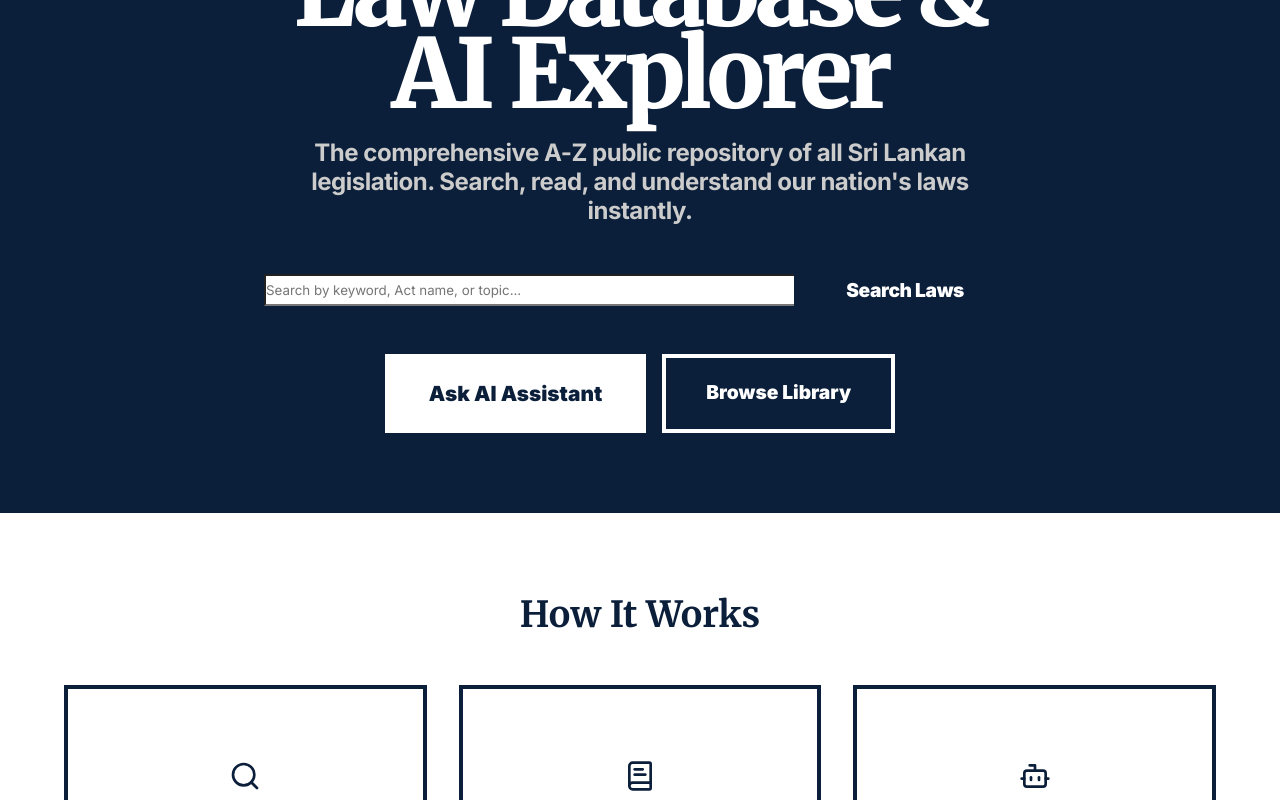
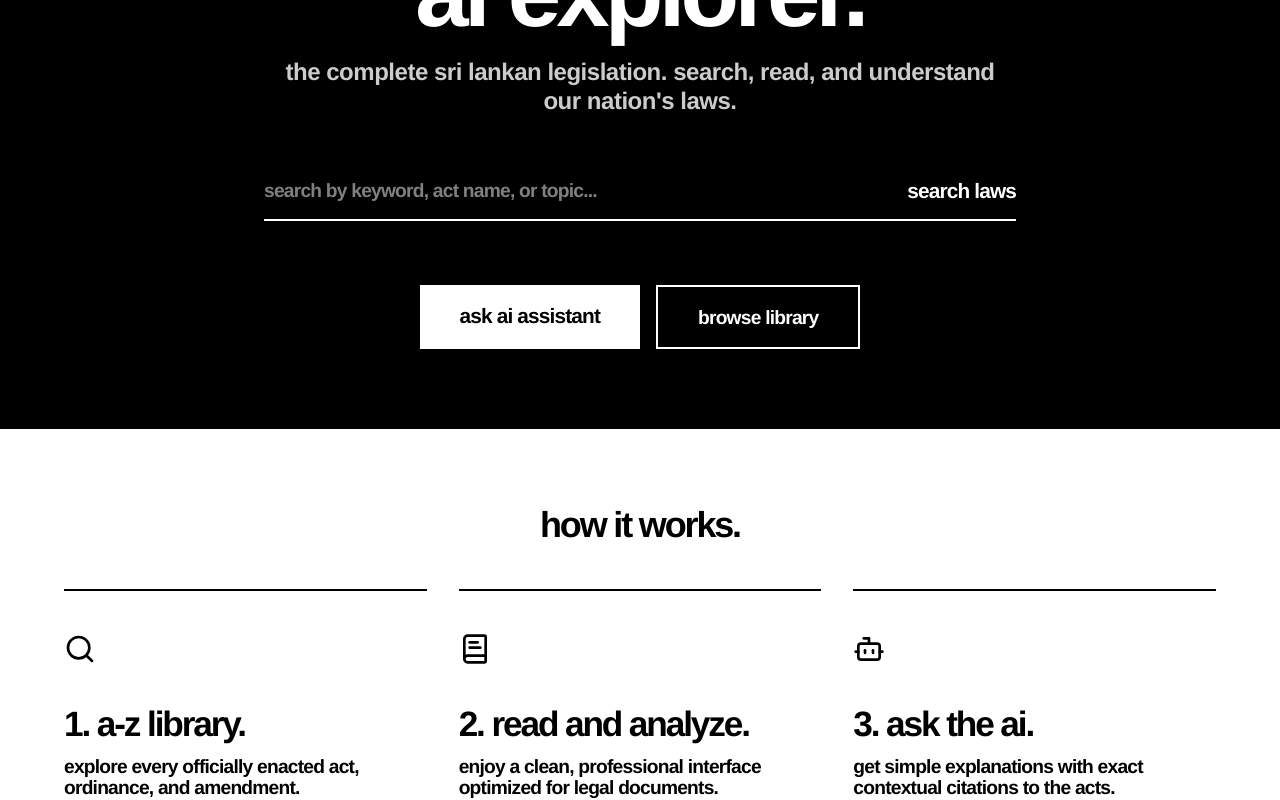
Before and after one commit to zakisheriff/CeyLaw, a Next.js app: page / in a window 1280 px wide. Shown: the part 380-1180 px from the top of the page. Built offline with nearby package versions, Linux system fonts and the light colour scheme.

Commit message:
style: transitioned heavy brutalism to clean Ministry of Brands minimalism

```diff
--- a/app/globals.css
+++ b/app/globals.css
@@ -1,32 +1,35 @@
 :root {
-  --color-primary: #0B1F3A;
-  --color-secondary: #C9A227;
-  --color-accent: #1F4E79;
-  --color-background: #F7F8FA;
+  --color-primary: #000000;
+  --color-secondary: #000000;
+  --color-accent: #000000;
+  --color-background: #FFFFFF;
   --color-surface: #FFFFFF;
-  --color-text-primary: #111111;
-  --color-text-secondary: #4B5563;
-  --color-border: #E3E6EB;
-  --color-success: #0F766E;
-  --color-warning: #B45309;
-  --color-danger: #B91C1C;
+  --color-text-primary: #000000;
+  --color-text-secondary: #000000;
+  --color-border: #000000;
+  --color-success: #000000;
+  --color-warning: #000000;
+  --color-danger: #000000;
 
-  --font-heading: var(--font-merriweather, 'Merriweather', 'Georgia', serif);
-  --font-body: var(--font-inter, 'Inter', 'Helvetica Neue', sans-serif);
+  --font-heading: 'Helvetica Neue', Helvetica, Arial, sans-serif;
+  --font-body: 'Helvetica Neue', Helvetica, Arial, sans-serif;
 
-  --radius-sm: 4px;
-  --radius-md: 8px;
-  --radius-lg: 12px;
+  --radius-sm: 0px;
+  --radius-md: 0px;
+  --radius-lg: 0px;
 
-  --shadow-sm: 0 1px 2px rgba(0,0,0,0.05);
-  --shadow-md: 0 4px 6px -1px rgba(0,0,0,0.1);
-  --shadow-lg: 0 10px 15px -3px rgba(0,0,0,0.1);
+  --shadow-sm: 2px 2px 0px #000;
+  --shadow-md: 4px 4px 0px #000;
+  --shadow-lg: 8px 8px 0px #000;
 }
 
 * {
   box-sizing: border-box;
   margin: 0;
   padding: 0;
+  text-transform: lowercase;
+  font-family: var(--font-body);
+  letter-spacing: -0.04em;
 }
 
 html, body {
@@ -47,37 +50,56 @@ body {
   font-family: var(--font-body);
   background-color: var(--color-background);
   color: var(--color-text-primary);
-  line-height: 1.6;
+  line-height: 1.1;
   -webkit-font-smoothing: antialiased;
+  font-weight: 700;
 }
 
 h1, h2, h3, h4, h5, h6 {
-  font-family: var(--font-heading);
   color: var(--color-primary);
   margin-bottom: 1rem;
-  font-weight: 600;
-  line-height: 1.2;
+  line-height: 0.9;
+  font-weight: 900;
+  letter-spacing: -0.06em;
 }
 
 a {
   color: var(--color-accent);
-  text-decoration: none;
-  transition: color 0.2s ease;
+  text-decoration: underline;
+  transition: opacity 0.2s ease;
 }
 
 a:hover {
-  color: var(--color-primary);
+  opacity: 0.7;
 }
 
 button {
-  font-family: var(--font-body);
   cursor: pointer;
+  background-color: #000;
+  color: #fff;
   border: none;
-  background: none;
+  padding: 12px 24px;
+  font-weight: 900;
+  font-size: 1.1rem;
+  transition: all 0.2s;
+}
+
+button:hover {
+  background-color: #333;
 }
 
 input, textarea, select {
-  font-family: var(--font-body);
+  border: 1px solid #000;
+  background-color: #fff;
+  color: #000;
+  padding: 16px;
+  font-size: 1.2rem;
+  font-weight: 700;
+  outline: none;
+}
+
+input::placeholder {
+  color: #999;
 }
 
 .container {
@@ -85,3 +107,17 @@ input, textarea, select {
   margin: 0 auto;
   padding: 0 1.5rem;
 }
+
+/* Brutalist Component Overrides */
+[class*="card"], [class*="Card"] {
+  background-color: #000;
+  color: #fff;
+}
+
+[class*="card"] a, [class*="Card"] a {
+  color: #fff;
+}
+
+[class*="card"] h1, [class*="card"] h2, [class*="card"] h3 {
+  color: #fff;
+}
--- a/app/page.module.css
+++ b/app/page.module.css
@@ -41,27 +41,38 @@
 .searchBox {
   display: flex;
   max-width: 800px;
-  margin: 0 auto 3rem auto;
+  margin: 0 auto 4rem auto;
+  border-bottom: 2px solid var(--color-surface);
+  align-items: center;
 }
 
 .searchInput {
   flex: 1;
-  border-right: none !important;
+  background-color: transparent !important;
+  color: var(--color-surface) !important;
+  border: none !important;
+  padding: 1rem 0;
+  font-size: 1.2rem;
+  outline: none;
+}
+
+.searchInput::placeholder {
+  color: rgba(255, 255, 255, 0.5) !important;
 }
 
 .searchButton {
-  background-color: var(--color-primary);
+  background-color: transparent;
   color: var(--color-surface);
   font-weight: 900;
-  font-size: 1.2rem;
-  padding: 0 3rem;
-  border: 4px solid var(--color-primary);
+  font-size: 1.3rem;
+  padding: 1rem 0 1rem 2rem;
+  border: none;
   cursor: pointer;
-  letter-spacing: -0.02em;
 }
 
 .searchButton:hover {
-  background-color: #222;
+  opacity: 0.6;
+  background-color: transparent;
   color: var(--color-surface);
 }
 
@@ -79,19 +90,17 @@
   font-size: 1.3rem;
   display: inline-block;
   text-decoration: none;
-  border: 4px solid var(--color-surface);
+  border: none;
 }
 
 .primaryBtn:hover {
-  background-color: transparent;
-  color: var(--color-surface);
-  opacity: 1;
+  opacity: 0.8;
 }
 
 .secondaryBtn {
   background-color: transparent;
   color: var(--color-surface);
-  border: 4px solid var(--color-surface);
+  border: 2px solid var(--color-surface);
   padding: 1.2rem 2.5rem;
   font-weight: 900;
   font-size: 1.2rem;
@@ -102,7 +111,6 @@
 .secondaryBtn:hover {
   background-color: var(--color-surface);
   color: var(--color-primary);
-  opacity: 1;
 }
 
 /* Sections Common */
@@ -145,27 +153,28 @@
 }
 
 .featureCard {
-  text-align: center;
-  padding: 3rem;
-  background-color: var(--color-surface);
+  text-align: left;
+  padding: 2rem 0;
+  background-color: transparent;
   color: var(--color-primary);
-  border: 4px solid var(--color-primary);
+  border: none;
+  border-top: 2px solid var(--color-primary);
 }
 
 .featureIcon {
   font-size: 3rem;
-  margin-bottom: 1.5rem;
+  margin-bottom: 2rem;
 }
 
 .featureCard h3 {
-  font-size: 2rem;
+  font-size: 2.2rem;
   margin-bottom: 1rem;
   color: var(--color-primary);
 }
 
 .featureCard p {
   color: var(--color-primary);
-  font-size: 1.1rem;
+  font-size: 1.2rem;
 }
 
 /* Categories */
@@ -183,22 +192,21 @@
 .categoryCard {
   background-color: var(--color-primary);
   color: var(--color-surface);
-  padding: 1.5rem;
-  border-radius: var(--radius-md);
-  border: 4px solid var(--color-primary);
-  text-align: center;
-  box-shadow: var(--shadow-sm);
+  padding: 2rem 1.5rem;
+  border-radius: 0;
+  border: none;
+  text-align: left;
   transition: all 0.2s ease;
 }
 
 .categoryCard:hover {
   transform: translateY(-2px);
-  box-shadow: var(--shadow-md);
-  border-color: var(--color-accent);
+  opacity: 0.9;
 }
 
 .categoryName {
-  font-weight: 500;
+  font-weight: 700;
+  font-size: 1.2rem;
   color: var(--color-surface);
 }
 
--- a/app/page.tsx
+++ b/app/page.tsx
@@ -15,10 +15,10 @@ export default function Home() {
       <section className={styles.heroSection}>
         <div className={`container ${styles.heroContainer}`}>
           <h1 className={styles.heroTitle}>
-            Official Sri Lanka <br/> Law Database & AI Explorer
+            official sri lanka law database. <br/>ai explorer.
           </h1>
           <p className={styles.heroSubtitle}>
-            The comprehensive A-Z public repository of all Sri Lankan legislation. Search, read, and understand our nation's laws instantly.
+            the complete sri lankan legislation. search, read, and understand our nation's laws.
           </p>
 
           <div className={styles.searchBox}>
@@ -40,22 +40,22 @@ export default function Home() {
       {/* Features Section */}
       <section className={styles.featuresSection}>
         <div className="container">
-          <h2 className={styles.sectionTitle}>How It Works</h2>
+          <h2 className={styles.sectionTitle}>how it works.</h2>
           <div className={styles.featuresGrid}>
             <div className={styles.featureCard}>
               <div className={styles.featureIcon}><Search size={32} /></div>
-              <h3>1. A-Z Library</h3>
-              <p>Explore every officially enacted Act, Ordinance, and Amendment in the complete structured public database.</p>
+              <h3>1. a-z library.</h3>
+              <p>explore every officially enacted act, ordinance, and amendment.</p>
             </div>
             <div className={styles.featureCard}>
               <div className={styles.featureIcon}><BookText size={32} /></div>
-              <h3>2. Read & Analyze</h3>
-              <p>Enjoy a clean, professional reading interface optimized for long-form legal documents.</p>
+              <h3>2. read and analyze.</h3>
+              <p>enjoy a clean, professional interface optimized for legal documents.</p>
             </div>
             <div className={styles.featureCard}>
               <div className={styles.featureIcon}><Bot size={32} /></div>
-              <h3>3. Ask the AI</h3>
-              <p>Get simple explanations with exact contextual citations to the relevant sections and Acts.</p>
+              <h3>3. ask the ai.</h3>
+              <p>get simple explanations with exact contextual citations to the acts.</p>
             </div>
           </div>
         </div>
--- a/components/Footer.module.css
+++ b/components/Footer.module.css
@@ -25,7 +25,7 @@
 }
 
 .logo:hover {
-  color: var(--color-secondary);
+  opacity: 0.6;
 }
 
 .description {
@@ -57,7 +57,7 @@
 }
 
 .linkGroup a:hover {
-  color: var(--color-secondary);
+  opacity: 0.6;
 }
 
 .bottomBar {
@@ -71,10 +71,9 @@
   font-size: 0.95rem;
   line-height: 1.4;
   margin-bottom: 1.5rem;
-  padding: 1rem;
-  background-color: var(--color-primary);
-  border-radius: var(--radius-md);
-  border: 2px solid var(--color-surface);
+  padding: 0;
+  background-color: transparent;
+  border: none;
 }
 
 .disclaimer strong {
```
